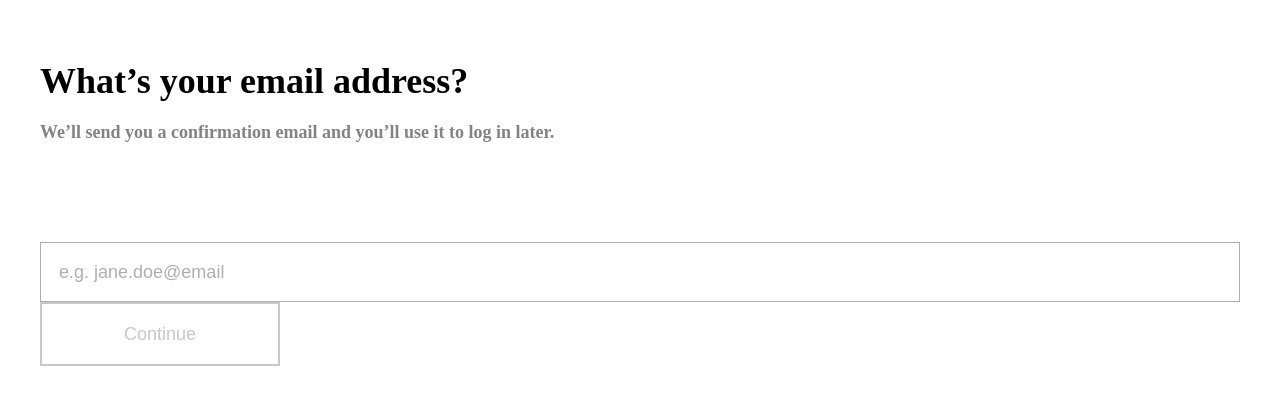
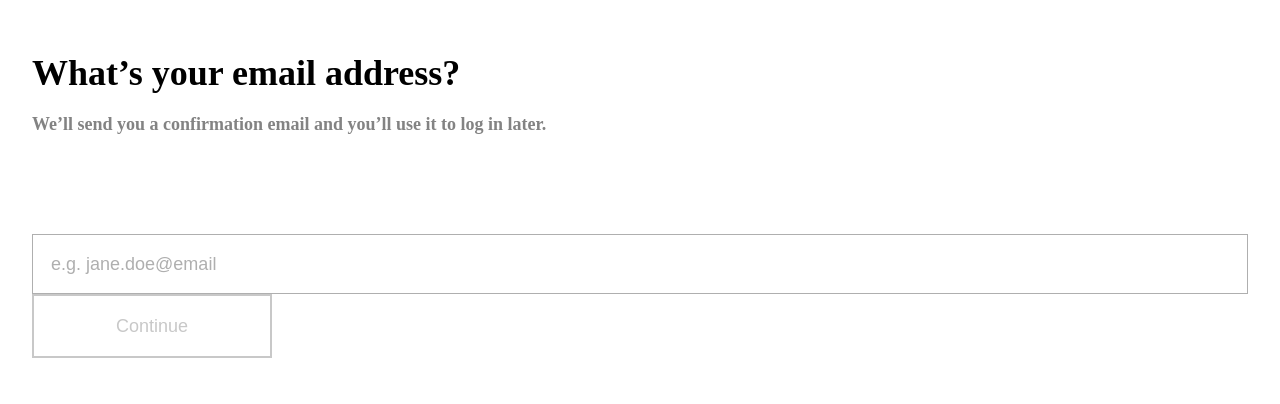
Before and after one commit to voxivoid/iban-wallet-challenge, a Next.js app: page /profile in a window 1280 px wide. Shown: the top 404 px of the page. Built offline with nearby package versions, Linux system fonts and the light colour scheme; a web font is replaced by a local one.

Commit message:
fix: body margins set to 0

```diff
--- a/components/Typography.jsx
+++ b/components/Typography.jsx
@@ -49,6 +49,8 @@ export default createGlobalStyle`
   }
 
   body {
+    margin: 0;
+
     h1 {
       font-size: 36px;
       line-height: 34px;
--- a/pages/profile.jsx
+++ b/pages/profile.jsx
@@ -6,6 +6,7 @@ import FormEmail from "../components/FormEmail";
 const ProfileWrapper = styled.div`
   padding: 32px;
   min-height: 100vh;
+  box-sizing: border-box;
 `;
 
 export default class Profile extends React.Component {
```
